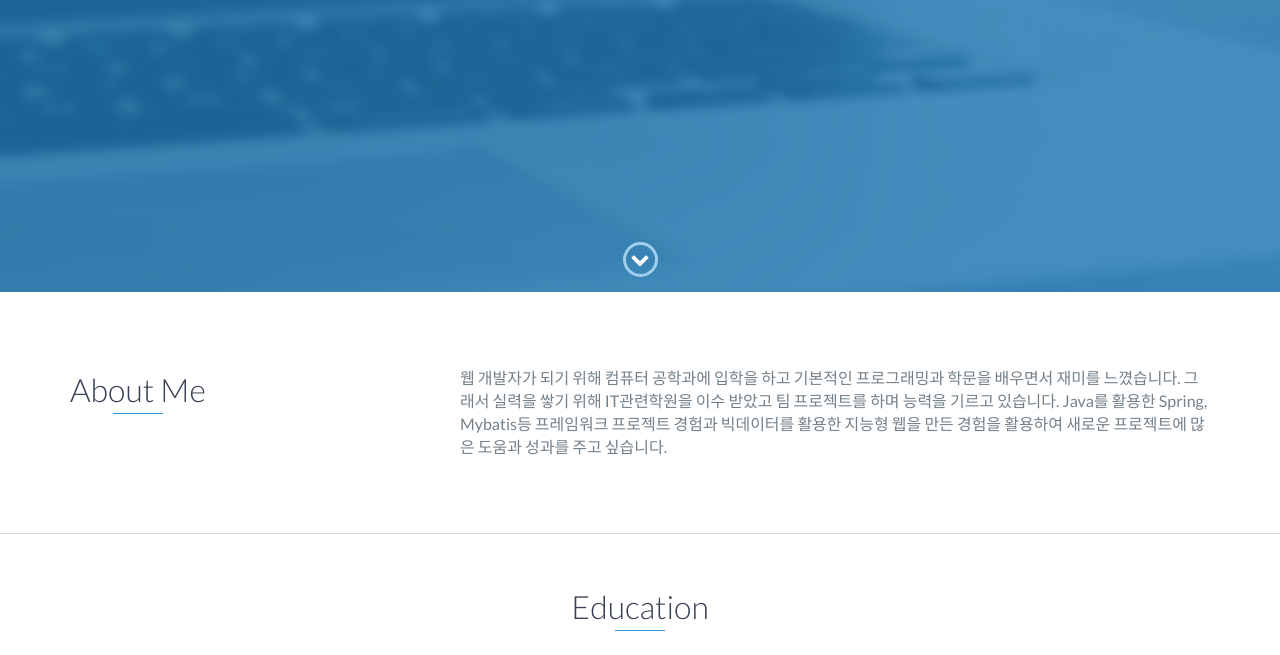
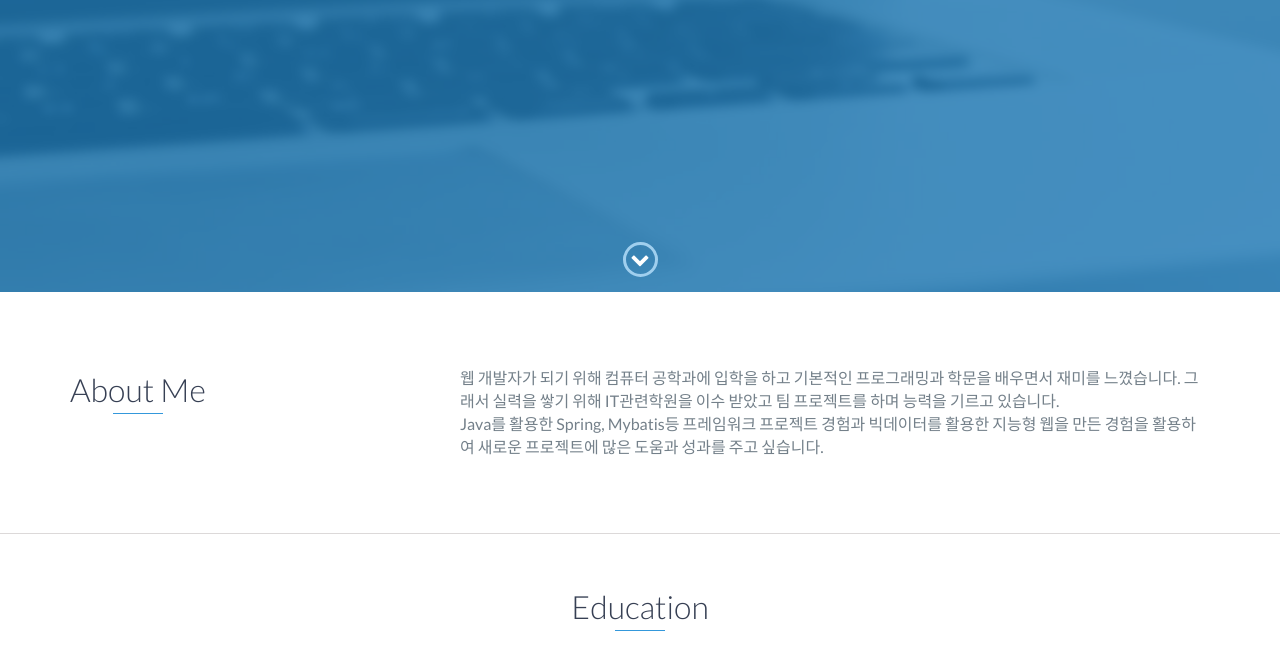
Before and after one commit to ccomajeon/ccomajeon.github.io, a website: page index.html in a window 1280 px wide. Shown: the part 508-1163 px from the top of the page. Drawn offline with nearby package versions, Linux system fonts and the light colour scheme.

Commit message:
Update index.html
포트폴리오1.5(2)

```diff
--- a/index.html
+++ b/index.html
@@ -70,8 +70,8 @@
                 <div class="col-md-8">
                     <p>
                         웹 개발자가 되기 위해 컴퓨터 공학과에 입학을 하고 기본적인 프로그래밍과 학문을 배우면서 재미를 느꼈습니다.
-						그래서 실력을 쌓기 위해 IT관련학원을 이수 받았고 팀 프로젝트를 하며 능력을 기르고 있습니다.
-
+						그래서 실력을 쌓기 위해 IT관련학원을 이수 받았고 팀 프로젝트를 하며 능력을 기르고 있습니다.</p>
+					<p>
 						Java를 활용한 Spring, Mybatis등 프레임워크 프로젝트 경험과 빅데이터를 활용한 지능형 웹을 만든 경험을
 						활용하여 새로운 프로젝트에 많은 도움과 성과를 주고 싶습니다.
                     </p>
```
